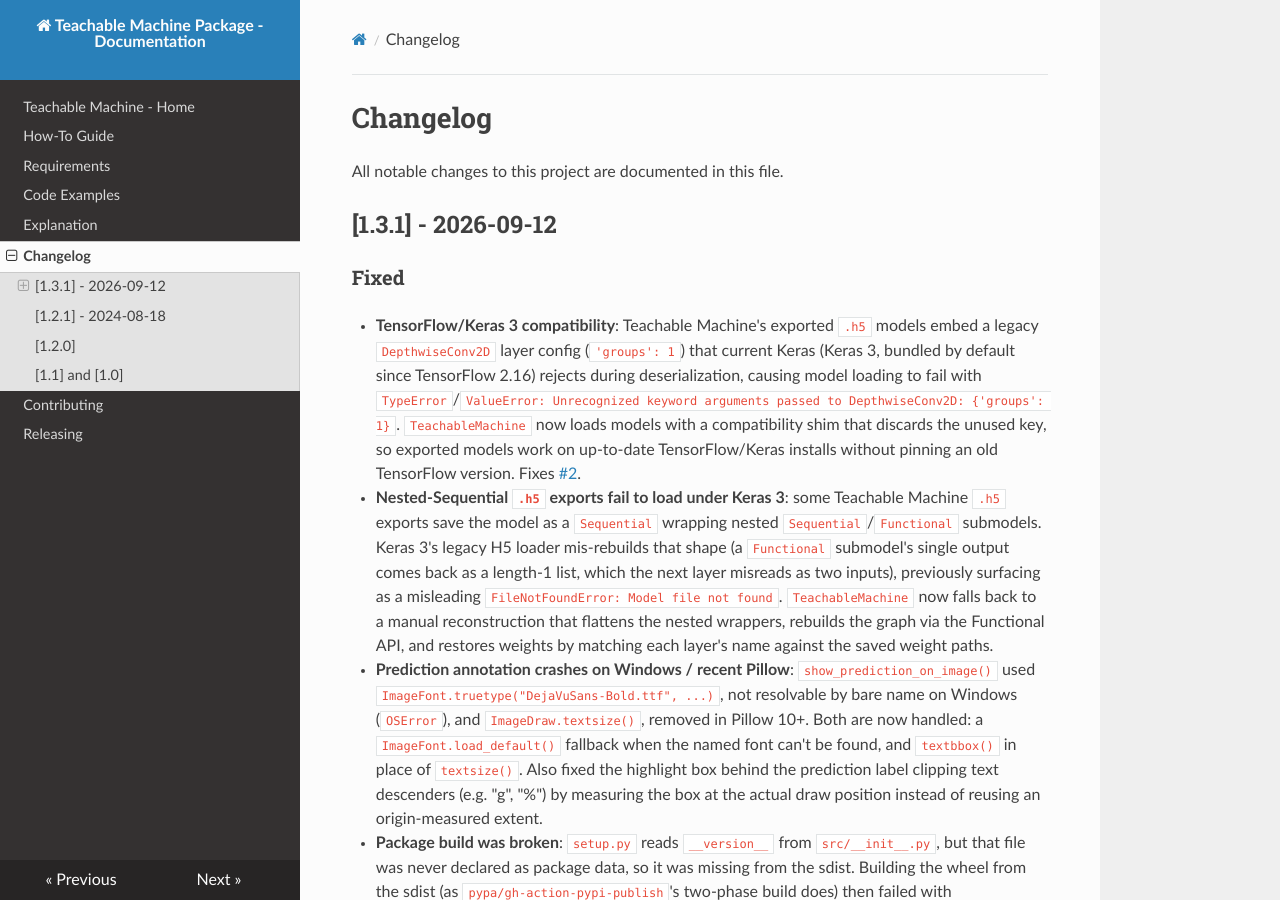
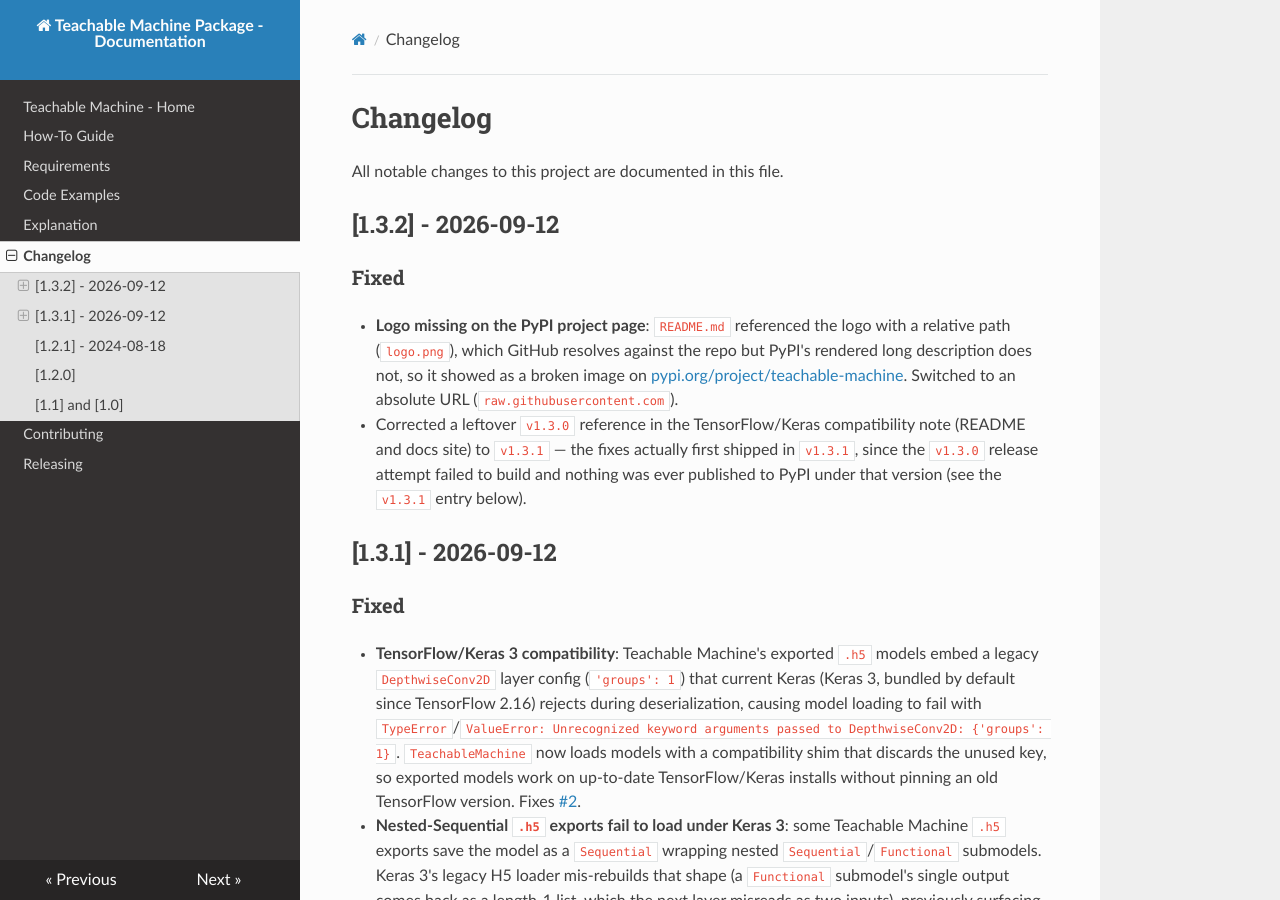
Before and after one commit to MeqdadDev/teachable-machine, an MkDocs documentation site: the page built from docs/changelog.md, in a window 1280 px wide and 900 px high. Built offline with MkDocs 1.6.1, drawn with Linux system fonts in a browser that asks for light colours; nearby versions of some CDN libraries.

Commit message:
Fix broken PyPI logo and stale version reference; release v1.3.2
README.md's logo used a relative path (logo.png), which GitHub resolves
against the repo but PyPI's rendered long description does not -- it
showed as a broken image on the PyPI project page. Switched to an
absolute raw.githubusercontent.com URL, which works in both places.

Also corrected a leftover "Since v1.3.0" reference (README and docs
site) to v1.3.1, matching the version those fixes actually shipped in.

Verified locally: built the sdist/wheel and confirmed the wheel's
METADATA long_description carries the absolute logo URL.

Co-Authored-By: Claude Sonnet 5 <noreply@anthropic.com>

````diff
--- a/docs/changelog.md
+++ b/docs/changelog.md
@@ -1,6 +1,13 @@
 # Changelog
 
 All notable changes to this project are documented in this file.
+
+## [1.3.2] - 2026-09-12
+
+### Fixed
+
+- **Logo missing on the PyPI project page**: `README.md` referenced the logo with a relative path (`logo.png`), which GitHub resolves against the repo but PyPI's rendered long description does not, so it showed as a broken image on [pypi.org/project/teachable-machine](https://pypi.org/project/teachable-machine/). Switched to an absolute URL (`raw.githubusercontent.com`).
+- Corrected a leftover `v1.3.0` reference in the TensorFlow/Keras compatibility note (README and docs site) to `v1.3.1` — the fixes actually first shipped in `v1.3.1`, since the `v1.3.0` release attempt failed to build and nothing was ever published to PyPI under that version (see the `v1.3.1` entry below).
 
 ## [1.3.1] - 2026-09-12
 
--- a/docs/requirements.md
+++ b/docs/requirements.md
@@ -19,4 +19,4 @@ Teachable Machine's exported `.h5` models embed a legacy `DepthwiseConv2D` layer
 TypeError: Unrecognized keyword arguments passed to DepthwiseConv2D: {'groups': 1}
 ```
 
-Since `v1.3.0`, this package patches the model loader so exported models load correctly on up-to-date TensorFlow/Keras installs, with no need to pin an old TensorFlow version. See [issue #2](https://github.com/MeqdadDev/teachable-machine/issues/2) for background.
+Since `v1.3.1`, this package patches the model loader so exported models load correctly on up-to-date TensorFlow/Keras installs, with no need to pin an old TensorFlow version. See [issue #2](https://github.com/MeqdadDev/teachable-machine/issues/2) for background.
--- a/src/__init__.py
+++ b/src/__init__.py
@@ -2,7 +2,7 @@
 
 
 __author__ = "MeqdadDev"
-__version__ = "1.3.1"
+__version__ = "1.3.2"
 
 __doc__ = """
 Teachable Machine
````
Also changed, not shown: CHANGELOG.md (+7 -0 lines), README.md (+2 -2 lines), docs/index.md (+1 -1 lines).
